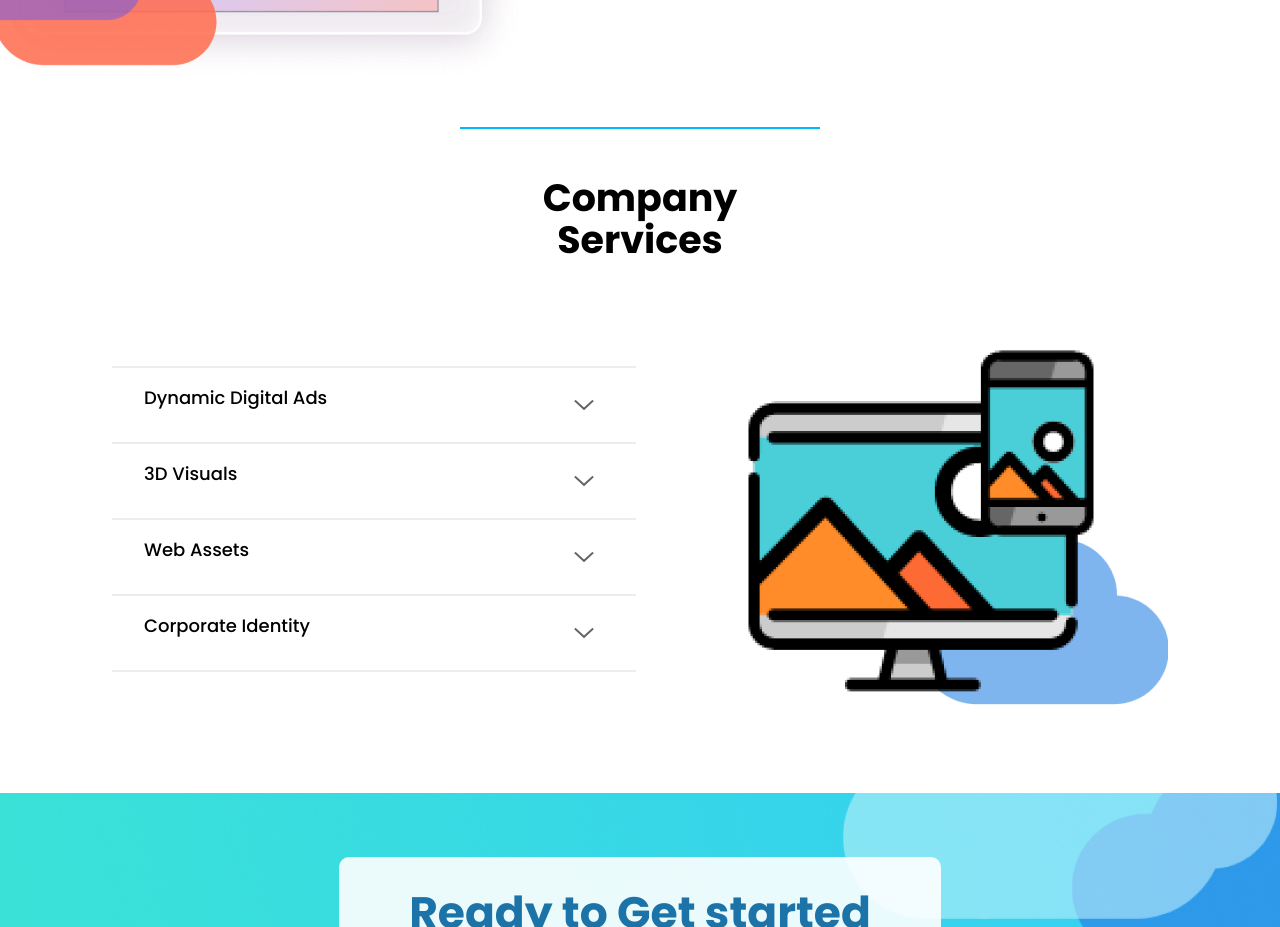
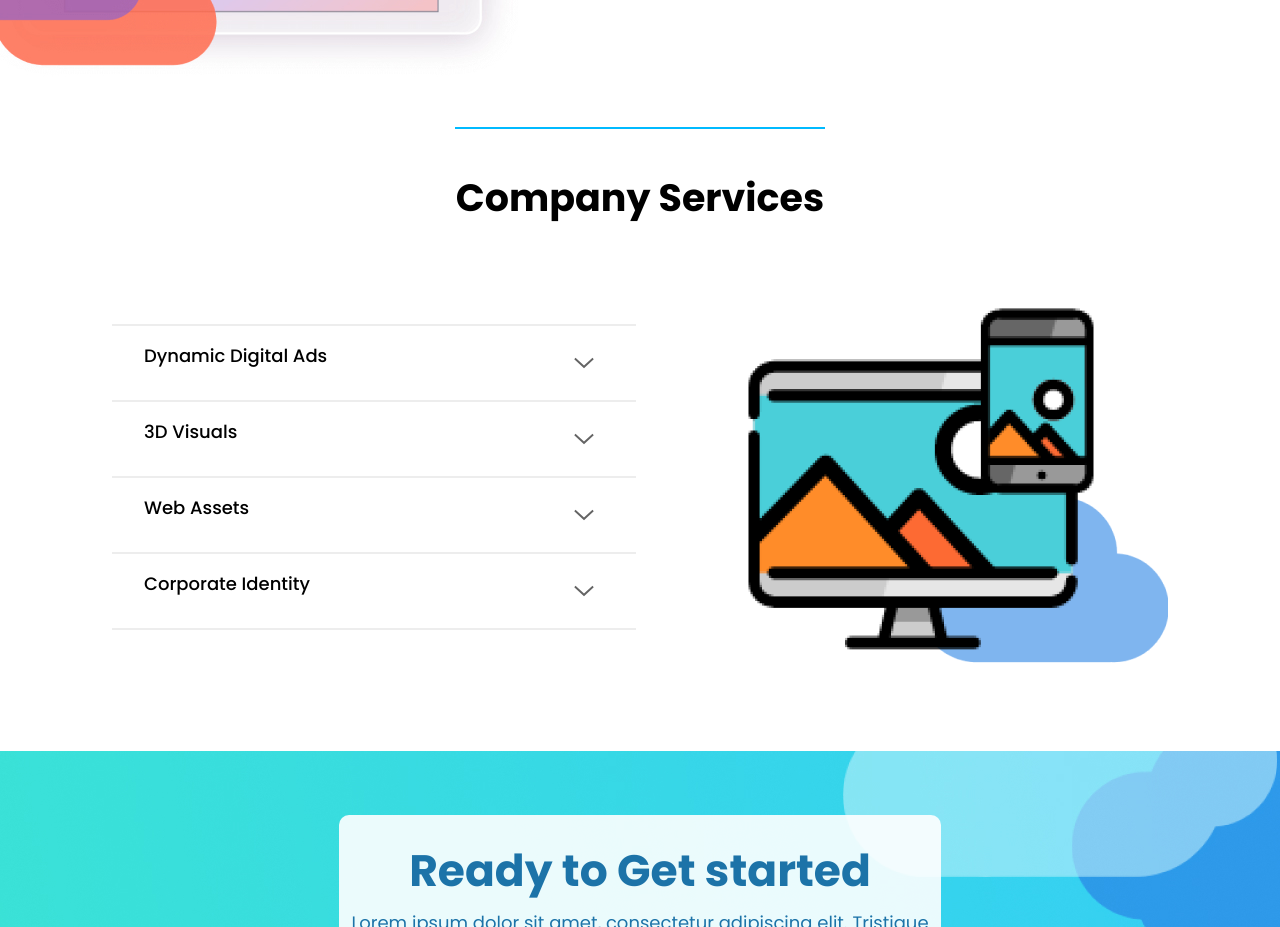
Before and after one commit to KikoXtreme/LandingPage, a React (Create React App) app: page / in a window 1280 px wide. Shown: the part 2820-3747 px from the top of the page. Built offline with nearby package versions, Linux system fonts and the light colour scheme.

Commit message:
Company Services update

```diff
--- a/src/components/CompanyServices/companyServices.scss
+++ b/src/components/CompanyServices/companyServices.scss
@@ -14,7 +14,7 @@
         border-top: 2px solid #00BAFF;
 
         @media screen and (min-width: 1280px) {
-            width: 360px;
+            width: 370px;
         }
     }
 
```
